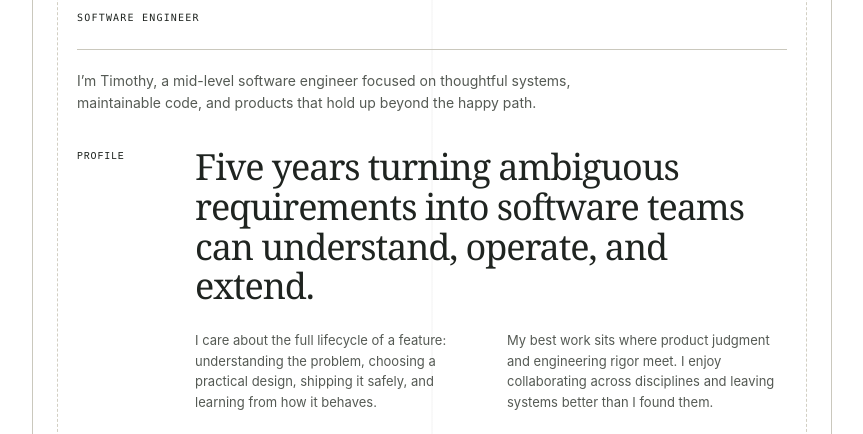
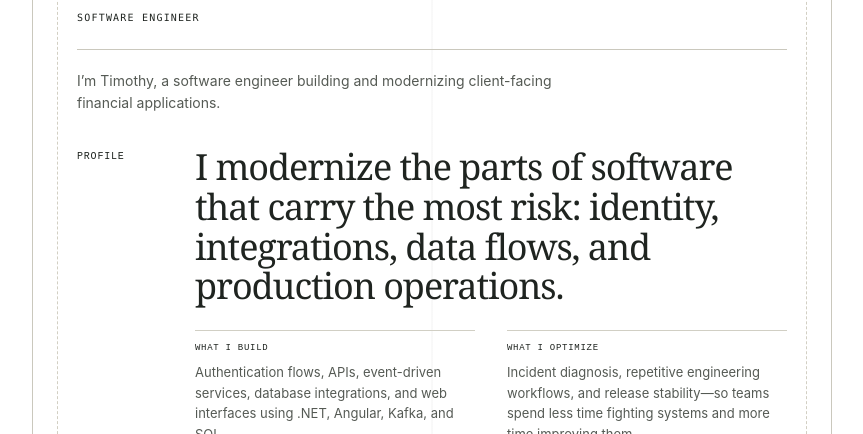
Before and after one commit to timwong101/my-portfolio, a React (Vite) app: page / in a window 1280 px wide. Shown: the part 366-800 px from the top of the page, without its empty margins (208-1071 px from the left). Built offline with nearby package versions, Linux system fonts and the light colour scheme.

Commit message:
Rewrite portfolio profile

```diff
--- a/src/App.tsx
+++ b/src/App.tsx
@@ -90,25 +90,31 @@ function App() {
           <p className="hero-kicker">Software Engineer</p>
           <div className="hero-footer">
             <p>
-              I’m Timothy, a mid-level software engineer focused on thoughtful systems,
-              maintainable code, and products that hold up beyond the happy path.
+              I’m Timothy, a software engineer building and modernizing client-facing
+              financial applications.
             </p>
           </div>
           <div className="profile-block" aria-labelledby="profile-title">
             <p className="profile-label">Profile</p>
             <p className="profile-statement" id="profile-title">
-              Five years turning ambiguous requirements into software teams can understand,
-              operate, and extend.
+              I modernize the parts of software that carry the most risk: identity,
+              integrations, data flows, and production operations.
             </p>
-            <div className="body-columns">
-              <p>
-                I care about the full lifecycle of a feature: understanding the problem,
-                choosing a practical design, shipping it safely, and learning from how it behaves.
-              </p>
-              <p>
-                My best work sits where product judgment and engineering rigor meet. I enjoy
-                collaborating across disciplines and leaving systems better than I found them.
-              </p>
+            <div className="profile-details">
+              <article>
+                <span>What I build</span>
+                <p>
+                  Authentication flows, APIs, event-driven services, database integrations,
+                  and web interfaces using .NET, Angular, Kafka, and SQL.
+                </p>
+              </article>
+              <article>
+                <span>What I optimize</span>
+                <p>
+                  Incident diagnosis, repetitive engineering workflows, and release stability—so
+                  teams spend less time fighting systems and more time improving them.
+                </p>
+              </article>
             </div>
           </div>
         </section>
--- a/src/index.css
+++ b/src/index.css
@@ -39,9 +39,11 @@ nav a:hover, .text-link:hover { opacity: .55; }
 .profile-block { display: grid; grid-template-columns: 90px 1fr; column-gap: 28px; margin-top: 34px; }
 .profile-label { grid-row: 1 / span 2; margin: 4px 0 0; font: 10px ui-monospace, monospace; text-transform: uppercase; letter-spacing: .08em; }
 .profile-statement { max-width: 590px; margin: 0; font-family: Georgia, serif; font-size: clamp(26px, 3vw, 36px); line-height: 1.1; letter-spacing: -.03em; }
-.body-columns { display: grid; grid-template-columns: 1fr 1fr; gap: 32px; margin-top: 30px; color: #555a54; font-size: 13px; line-height: 1.6; }
-.body-columns p { margin: 0; }
-.profile-block .body-columns { grid-column: 2; margin-top: 24px; }
+.profile-details { display: grid; grid-template-columns: 1fr 1fr; gap: 32px; color: #555a54; font-size: 13px; line-height: 1.6; }
+.profile-details article { padding-top: 12px; border-top: 1px solid #d1cfc4; }
+.profile-details span { display: block; margin-bottom: 9px; color: #1f2420; font: 9px ui-monospace, monospace; text-transform: uppercase; letter-spacing: .08em; }
+.profile-details p { margin: 0; }
+.profile-block .profile-details { grid-column: 2; margin-top: 24px; }
 
 .work-section { padding: 38px 24px 46px; }
 .section-heading { display: flex; justify-content: space-between; align-items: end; margin-bottom: 22px; }
@@ -111,9 +113,9 @@ footer { display: flex; justify-content: space-between; align-items: center; min
   .section-label { padding: 24px 24px 0; border-right: 0; }
   .profile-block { grid-template-columns: 1fr; row-gap: 18px; margin-top: 32px; }
   .profile-label { grid-row: auto; margin: 0; }
-  .profile-block .body-columns { grid-column: 1; margin-top: 4px; }
-  .body-columns, .project-grid { grid-template-columns: 1fr; }
-  .body-columns { gap: 18px; margin-top: 24px; }
+  .profile-block .profile-details { grid-column: 1; margin-top: 4px; }
+  .profile-details, .project-grid { grid-template-columns: 1fr; }
+  .profile-details { gap: 18px; }
   .work-section { padding: 32px 20px 40px; }
   .section-heading { align-items: flex-start; flex-direction: column; gap: 15px; }
   .section-heading > p { text-align: left; }
```
